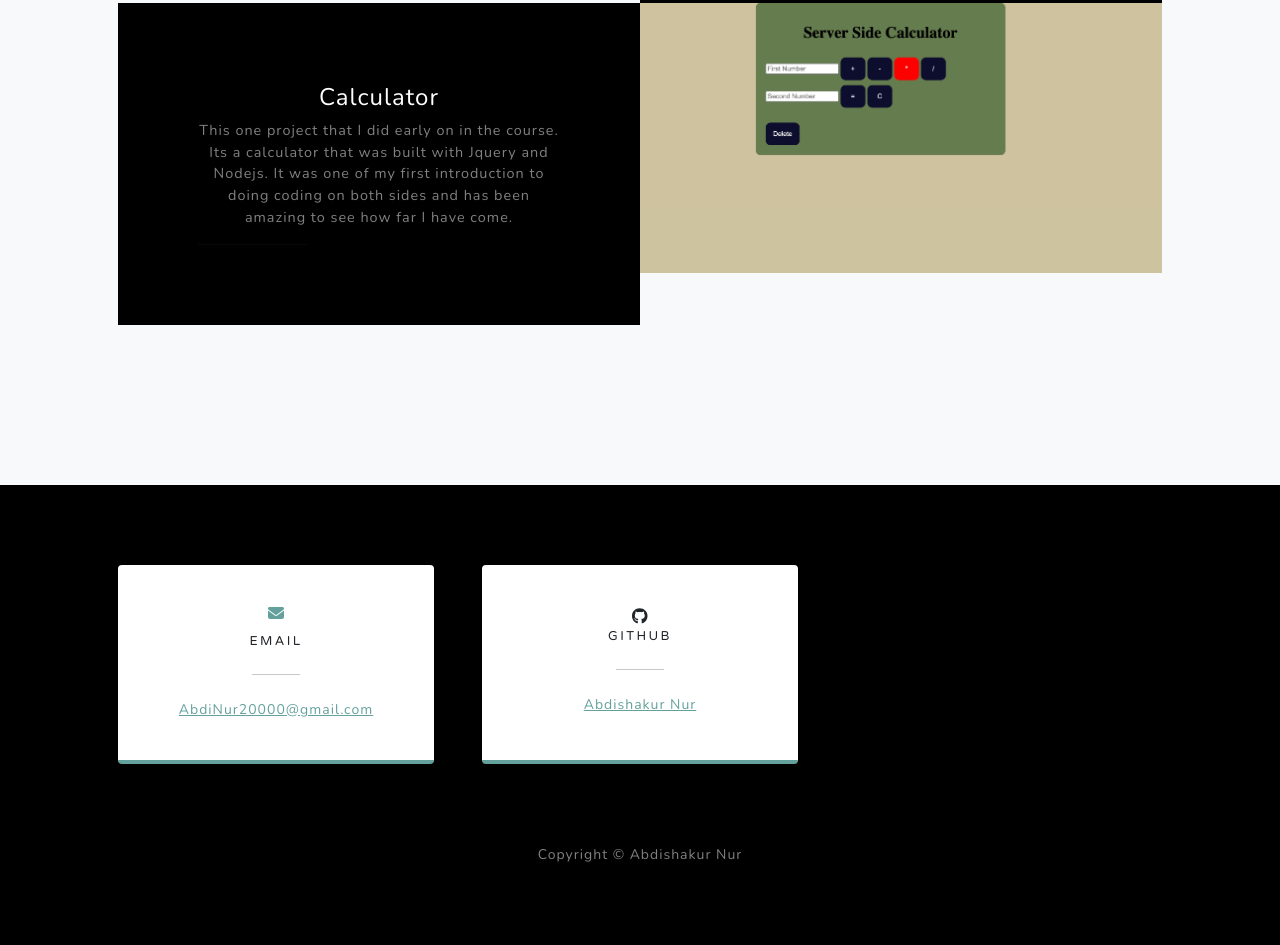
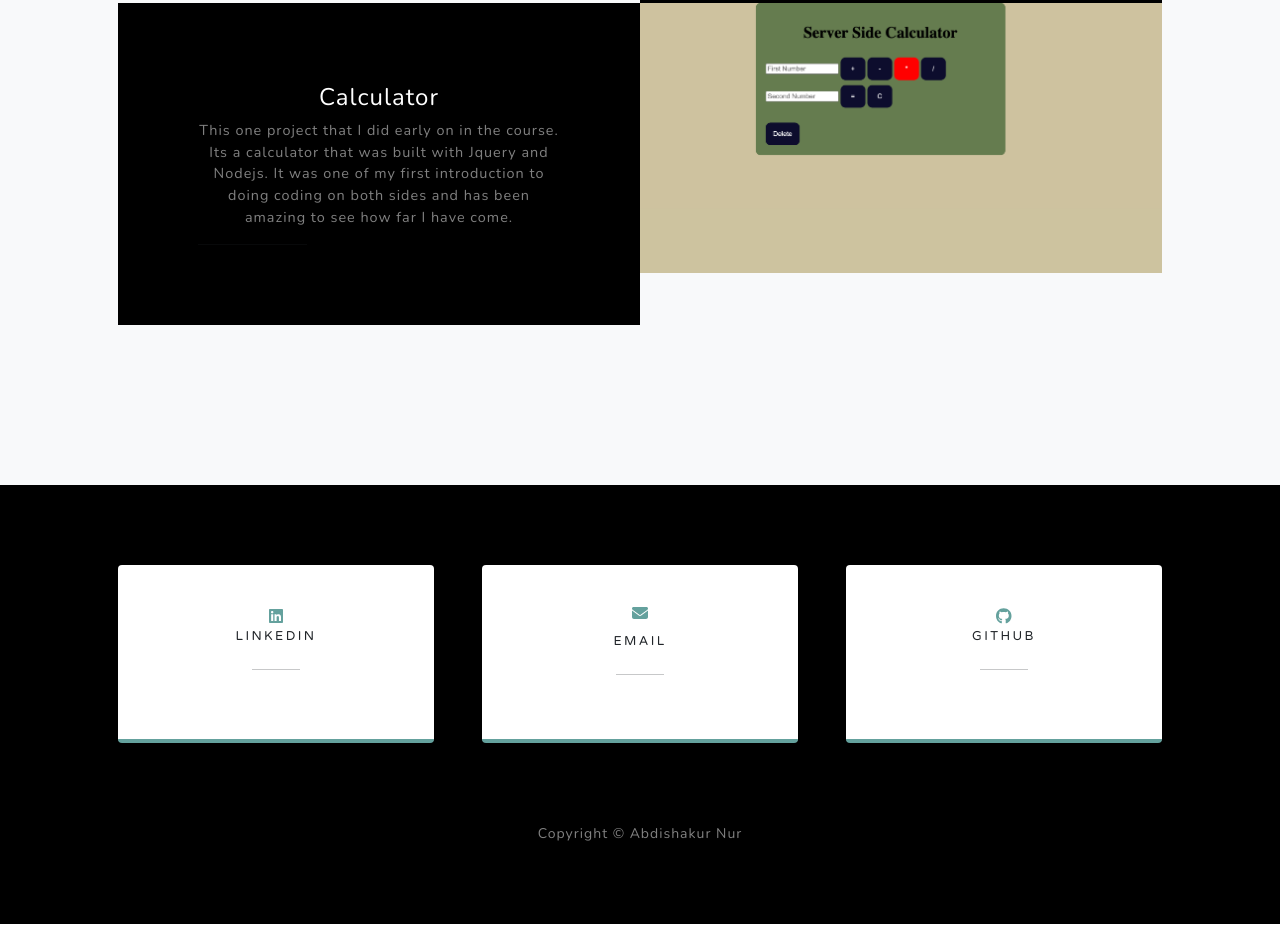
Before and after one commit to abdinur24/Porfolio1, a plain HTML site: page index.html in a window 1280 px wide. Shown: the part 2116-3061 px from the top of the page. After the commit the page ends 3040 px from the top, so only its background shows below. Drawn offline with nearby package versions, Linux system fonts and the light colour scheme.

Commit message:
fixing contact info

```diff
--- a/index.html
+++ b/index.html
@@ -166,33 +166,31 @@
         <section class="contact-section bg-black">
             <div class="container px-4 px-lg-5">
                 <div class="row gx-4 gx-lg-5">
-                    <!-- <div class="col-md-4 mb-3 mb-md-0">
-                        <div class="card py-4 h-100">
-                            <div class="card-body text-center">
-                                <i class="fas fa-map-marked-alt text-primary mb-2"></i>
-                                <h4 class="text-uppercase m-0">Address</h4>
-                                <hr class="my-4 mx-auto" />
-                                <div class="small text-black-50">4923 Market Street, Orlando FL</div>
-                            </div>
-                        </div>
-                    </div> -->
                     <div class="col-md-4 mb-3 mb-md-0">
                         <div class="card py-4 h-100">
                             <div class="card-body text-center">
-                                <i class="fas fa-envelope text-primary mb-2"></i>
-                                <h4 class="text-uppercase m-0">Email</h4>
+                                <a href="https://www.linkedin.com/in/abdishakurnur/"><i class="fab fa-linkedin"></i></a>
+                                <h4 class="text-uppercase m-0">Linkedin</h4>
                                 <hr class="my-4 mx-auto" />
-                                <div class="small text-black-50"><a href="#!">AbdiNur20000@gmail.com</a></div>
+
                             </div>
                         </div>
                     </div>
                     <div class="col-md-4 mb-3 mb-md-0">
                         <div class="card py-4 h-100">
                             <div class="card-body text-center">
-                                <i class="fab fa-github"></i>
+                                <a href="#!"><i class="fas fa-envelope text-primary mb-2"></i></a>
+                                <h4 class="text-uppercase m-0">Email</h4>
+                                <hr class="my-4 mx-auto" />
+                            </div>
+                        </div>
+                    </div>
+                    <div class="col-md-4 mb-3 mb-md-0">
+                        <div class="card py-4 h-100">
+                            <div class="card-body text-center">
+                                <a href="https://github.com/abdinur24"><i class="fab fa-github"></i></a>
                                 <h4 class="text-uppercase m-0">Github</h4>
                                 <hr class="my-4 mx-auto" />
-                                <div class="small text-black-50"><a href="https://github.com/abdinur24">Abdishakur Nur</a></div>
                             </div>
                         </div>
                     </div>
```
